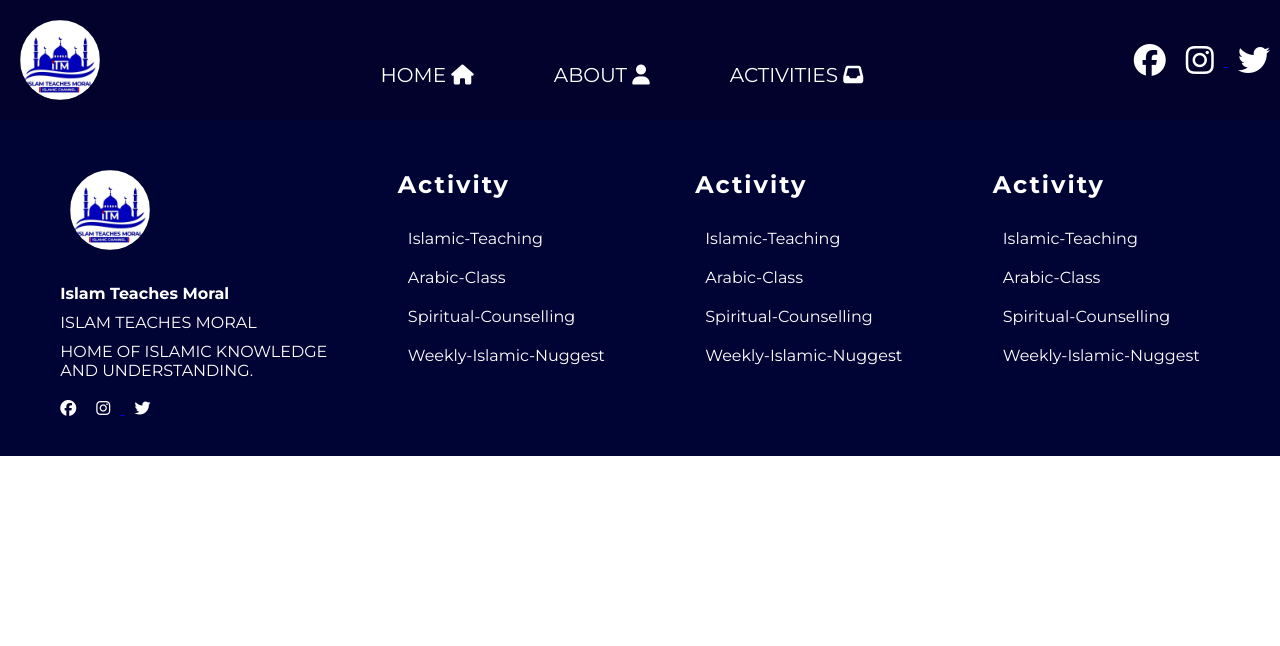
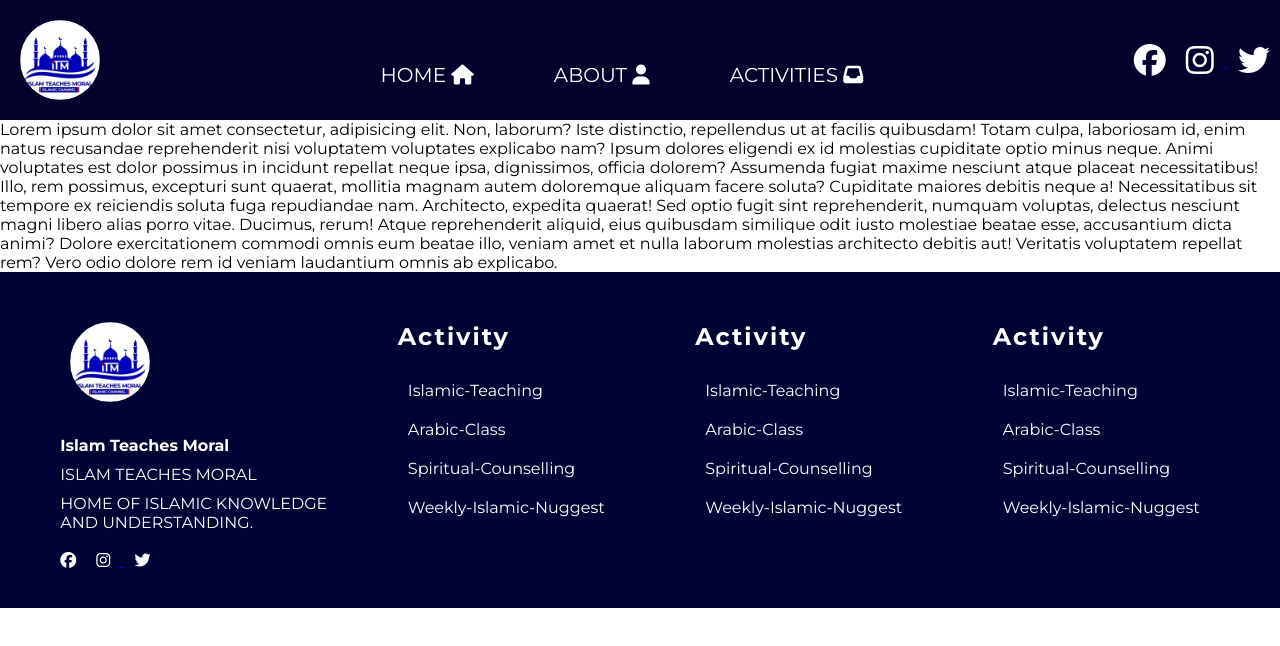
Before and after one commit to GAMSH655/islam-teahces-moral-Dev, a React (Vite) app: page /about in a window 1280 px wide. Shown: the top 646 px of the page. Built offline with nearby package versions, Linux system fonts and the light colour scheme.

Commit message:
we keep working

```diff
--- a/src/App.jsx
+++ b/src/App.jsx
@@ -5,6 +5,7 @@ import { Route } from 'react-router-dom'
 import { Routes } from 'react-router-dom'
 import Home from "../src/Pages/Homes"
 import About from "../src/Pages/About"
+import Activities from "../src/Pages/Activites"
 function App (){
   return(
      <>
@@ -12,6 +13,7 @@ function App (){
         <Routes>
             <Route path='/' element={ <Home />}/>
             <Route path='about' element={ <About />}/>
+            <Route  path='/activities' element={<Activities />}/>
         </Routes>
       </BrowserRouter>
      </>
--- a/src/Pages/About.jsx
+++ b/src/Pages/About.jsx
@@ -5,7 +5,11 @@ function About (){
          <>
              <Header />
               <p>
-
+                Lorem ipsum dolor sit amet consectetur, adipisicing elit. Non, laborum? Iste distinctio, repellendus ut at facilis quibusdam! Totam culpa, laboriosam id, enim natus recusandae reprehenderit nisi voluptatem voluptates explicabo nam?
+                Ipsum dolores eligendi ex id molestias cupiditate optio minus neque. Animi voluptates est dolor possimus in incidunt repellat neque ipsa, dignissimos, officia dolorem? Assumenda fugiat maxime nesciunt atque placeat necessitatibus!
+                Illo, rem possimus, excepturi sunt quaerat, mollitia magnam autem doloremque aliquam facere soluta? Cupiditate maiores debitis neque a! Necessitatibus sit tempore ex reiciendis soluta fuga repudiandae nam. Architecto, expedita quaerat!
+                Sed optio fugit sint reprehenderit, numquam voluptas, delectus nesciunt magni libero alias porro vitae. Ducimus, rerum! Atque reprehenderit aliquid, eius quibusdam similique odit iusto molestiae beatae esse, accusantium dicta animi?
+                Dolore exercitationem commodi omnis eum beatae illo, veniam amet et nulla laborum molestias architecto debitis aut! Veritatis voluptatem repellat rem? Vero odio dolore rem id veniam laudantium omnis ab explicabo.
               </p>
              <Footer />
          </>
--- /dev/null
+++ b/src/Pages/Activites.jsx
@@ -0,0 +1,15 @@
+import Header from "../Components/Header";
+import Footer from "../Components/Footer";
+
+function Activites(){
+     return(
+          <>
+           <Header />
+           Lorem ipsum, dolor sit amet consectetur adipisicing elit. Id, cum eum cumque dolorum animi molestiae? Incidunt iusto dolorem velit accusantium, nemo eaque ratione inventore magnam eligendi, sunt itaque nisi sit!
+           Earum hic asperiores, quae minus corrupti, iste velit ipsa tempore magni eaque neque nam numquam inventore eligendi natus ab recusandae cumque vitae in facere delectus similique quaerat ipsum deserunt. Quos!
+           Sint vitae nobis aliquam delectus ducimus voluptatibus earum blanditiis repellendus accusamus eaque nihil consectetur facilis, aspernatur quisquam quam maxime molestiae! Aspernatur molestiae consequuntur tenetur sit illo ipsum ut accusantium praesentium!
+           Cupiditate ipsa aspernatur blanditiis consequatur incidunt consectetur est, eaque eius reprehenderit laudantium dignissimos? Voluptatem commodi animi doloremque neque facilis laboriosam unde fuga eos asperiores repudiandae maiores ducimus, mollitia magni dignissimos.
+           <Footer />
+          </>
+     )
+}export default Activites
```
